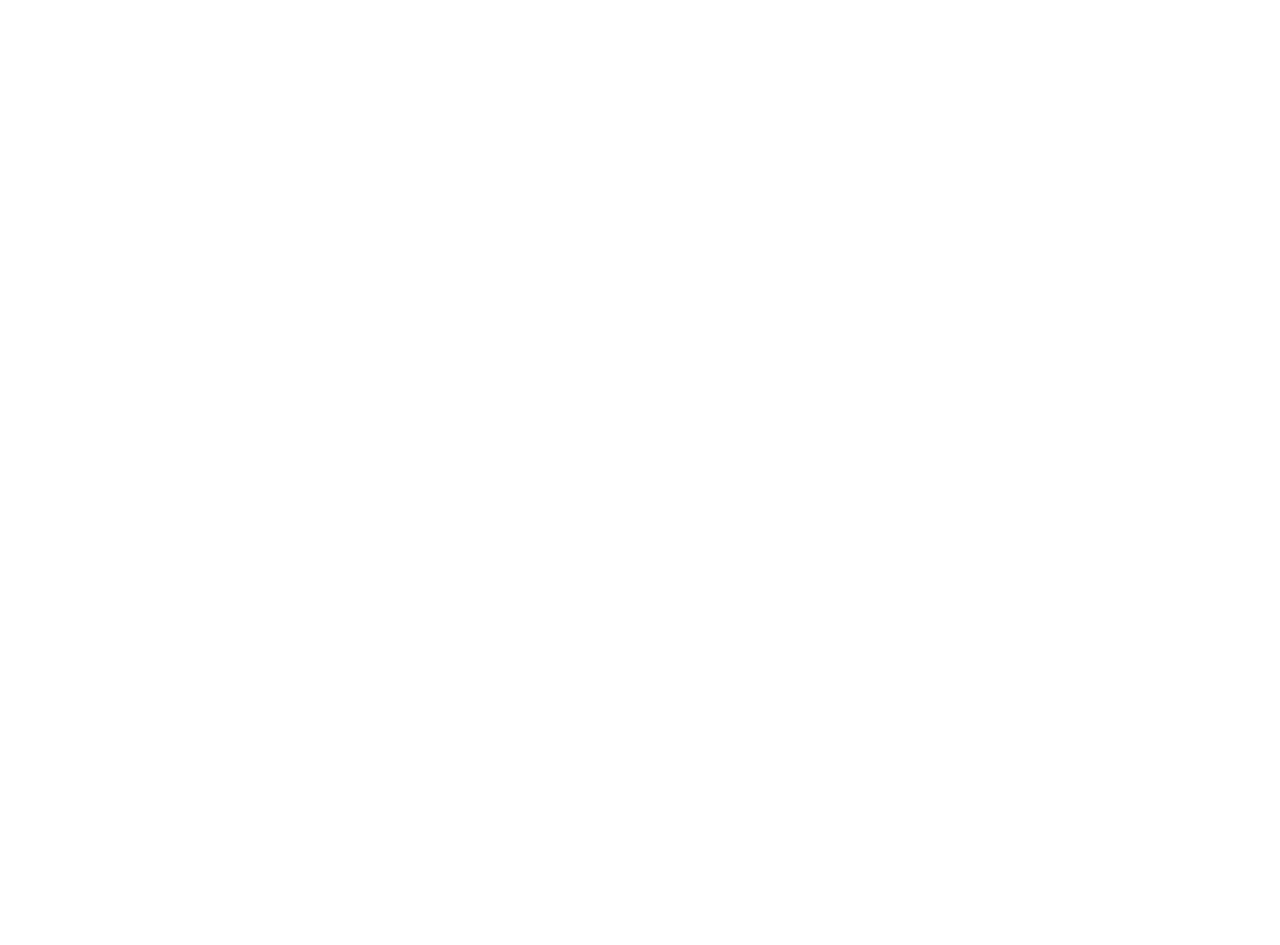
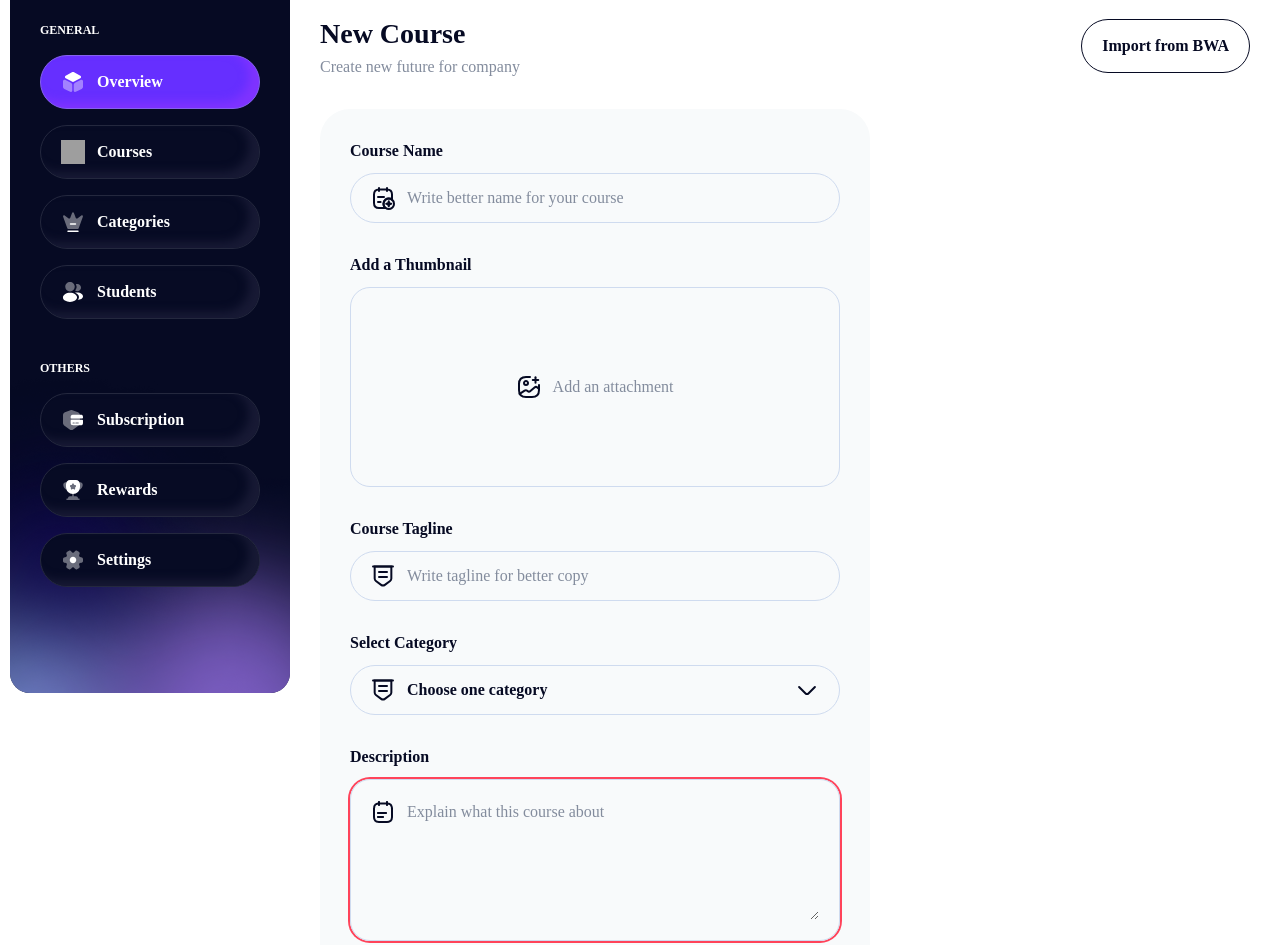
Before and after one commit to NajibAlfarizi/fe-lms, a React (Vite) app: page /manager/courses/create in a window 1280 px wide. Before the commit this address had no page. Shown: the part 97-1042 px from the top of the page. Before the commit the page ends 800 px from the top, so only its background shows below. Built offline with nearby package versions, Linux system fonts and the light colour scheme; grey boxes are pictures that could not be loaded.

Commit message:
add ManageCreateCourse page and update routing for course management

```diff
--- a/src/components/sidebar.jsx
+++ b/src/components/sidebar.jsx
@@ -25,7 +25,7 @@
               </Link>
             </li>
             <li>
-              <Link to="#">
+              <Link to="/manager/courses">
                 <div className="flex items-center gap-3 w-full rounded-full border p-[14px_20px] transition-all duration-300 hover:bg-[#662FFF] hover:border-[#8661EE] hover:shadow-[-10px_-6px_10px_0_#7F33FF_inset] bg-[#070B24] border-[#24283E] shadow-[-10px_-6px_10px_0_#181A35_inset]">
                   <img
                     src="/assets/images/icons/note-favorite-white.svg"
--- a/src/pages/manager/courses/index.jsx
+++ b/src/pages/manager/courses/index.jsx
@@ -21,7 +21,7 @@
             Import File
           </Link>
           <Link
-            to="create-new-course.html"
+            to="/manager/courses/create"
             className="w-fit rounded-full p-[14px_20px] font-semibold text-[#FFFFFF] bg-[#662FFF] text-nowrap"
           >
             New Course
--- /dev/null
+++ b/src/pages/manager/create-course/index.jsx
@@ -0,0 +1,78 @@
+import { Link } from "react-router";
+
+export default function ManageCreateCoursePage() {
+  return (
+    <>
+    <header className="flex items-center justify-between gap-[30px]">
+                <div>
+                    <h1 className="font-extrabold text-[28px] leading-[42px]">New Course</h1>
+                    <p className="text-[#838C9D] mt-[1]">Create new future for company</p>
+                </div>
+                <div className="flex items-center gap-3">
+                    <Link to="#" className="w-fit rounded-full border border-[#060A23] p-[14px_20px] font-semibold text-nowrap">
+                        Import from BWA
+                    </Link>
+                </div>
+            </header>
+            <form action="manage-course.html" className="flex flex-col w-[550px] rounded-[30px] p-[30px] gap-[30px] bg-[#F8FAFB]">
+                <div className="flex flex-col gap-[10px]">
+                    <label htmlFor="title" className="font-semibold">Course Name</label>
+                    <div className="flex items-center w-full rounded-full border border-[#CFDBEF] gap-3 px-5 transition-all duration-300 focus-within:ring-2 focus-within:ring-[#662FFF]">
+                        <img src="/assets/images/icons/note-favorite-black.svg" className="w-6 h-6" alt="icon" />
+                        <input type="text" name="title" id="title" className="appearance-none outline-none w-full py-3 font-semibold placeholder:font-normal placeholder:text-[#838C9D] !bg-transparent" placeholder="Write better name for your course" required />
+                    </div>
+                </div>
+                <div className="relative flex flex-col gap-[10px]">
+                    <label htmlFor="thumbnail" className="font-semibold">Add a Thumbnail</label>
+                    <div id="thumbnail-preview-container" className="relative flex shrink-0 w-full h-[200px] rounded-[20px] border border-[#CFDBEF] overflow-hidden">
+                        <button type="button" id="trigger-input" className="absolute top-0 left-0 w-full h-full flex justify-center items-center gap-3 z-0" >
+                            <img src="/assets/images/icons/gallery-add-black.svg" className="w-6 h-6" alt="icon" />
+                            <span className="text-[#838C9D]">Add an attachment</span>
+                        </button>
+                        <img id="thumbnail-preview" src="" className="w-full h-full object-cover hidden" alt="thumbnail" />
+                        <button type="button" id="delete-preview" className="absolute right-[10px] bottom-[10px] w-12 h-12 rounded-full z-10 hidden">
+                            <img src="/assets/images/icons/delete.svg" alt="delete" />
+                        </button>
+                    </div>
+                    <input type="file" name="thumbnail" id="thumbnail" accept="image/*" className="absolute bottom-0 left-1/4 -z-10" required />
+                </div>
+                <div className="flex flex-col gap-[10px]">
+                    <label htmlFor="tagline" className="font-semibold">Course Tagline</label>
+                    <div className="flex items-center w-full rounded-full border border-[#CFDBEF] gap-3 px-5 transition-all duration-300 focus-within:ring-2 focus-within:ring-[#662FFF]">
+                        <img src="/assets/images/icons/bill-black.svg" className="w-6 h-6" alt="icon" />
+                        <input type="text" name="tagline" id="tagline" className="appearance-none outline-none w-full py-3 font-semibold placeholder:font-normal placeholder:text-[#838C9D] !bg-transparent" placeholder="Write tagline for better copy" />
+                    </div>
+                </div>
+                <div className="flex flex-col gap-[10px]">
+                    <label htmlFor="category" className="font-semibold">Select Category</label>
+                    <div className="flex items-center w-full rounded-full border border-[#CFDBEF] gap-3 px-5 transition-all duration-300 focus-within:ring-2 focus-within:ring-[#662FFF]">
+                        <img src="/assets/images/icons/bill-black.svg" className="w-6 h-6" alt="icon" />
+                        <select name="category" id="category" className="appearance-none outline-none w-full py-3 px-2 -mx-2 font-semibold placeholder:font-normal placeholder:text-[#838C9D] !bg-transparent">
+                            <option value="" hidden>Choose one category</option>
+                            <option value="" >test</option>
+                            <option value="" >test</option>
+                            <option value="" >test</option>
+                        </select>
+                        <img src="/assets/images/icons/arrow-down.svg" className="w-6 h-6" alt="icon" />
+                    </div>
+                </div>
+                <div className="flex flex-col gap-[10px]">
+                    <label htmlFor="desc" className="font-semibold">Description</label>
+                    <div className="flex w-full rounded-[20px] border border-[#CFDBEF] gap-3 p-5  transition-all duration-300 focus-within:ring-2 focus-within:ring-[#662FFF] ring-2 ring-[#FF435A]">
+                        <img src="/assets/images/icons/note-black.png" className="w-6 h-6" alt="icon" />
+                        <textarea name="desc" id="desc" rows="5" className="appearance-none outline-none w-full font-semibold placeholder:font-normal placeholder:text-[#838C9D] !bg-transparent" placeholder="Explain what this course about"></textarea>
+                    </div>
+                    <span className="error-message text-[#FF435A]">The description is required</span>
+                </div>
+                <div className="flex items-center gap-[14px]">
+                    <button type="submit" className="w-full rounded-full border border-[#060A23] p-[14px_20px] font-semibold text-nowrap">
+                        Save as Draft
+                    </button>
+                    <button type="submit" className="w-full rounded-full p-[14px_20px] font-semibold text-[#FFFFFF] bg-[#662FFF] text-nowrap">
+                        Create Now
+                    </button>
+                </div>
+            </form>
+    </>
+  )
+}
--- a/src/router/index.jsx
+++ b/src/router/index.jsx
@@ -5,6 +5,7 @@
 import SuccessCheckOutPage from "../pages/SuccesCheckOut";
 import LayoutDashboard from "../components/layout";
 import ManageCoursesPage from "../pages/manager/courses";
+import ManageCreateCoursePage from "../pages/manager/create-course";
 
 const router = createBrowserRouter([
   {
@@ -35,6 +36,10 @@
         path: "/manager/courses",
         element: <ManageCoursesPage />
       },
+      {
+        path: "/manager/courses/create",
+        element: <ManageCreateCoursePage />
+      }
     ],
   },
 ]);
```
